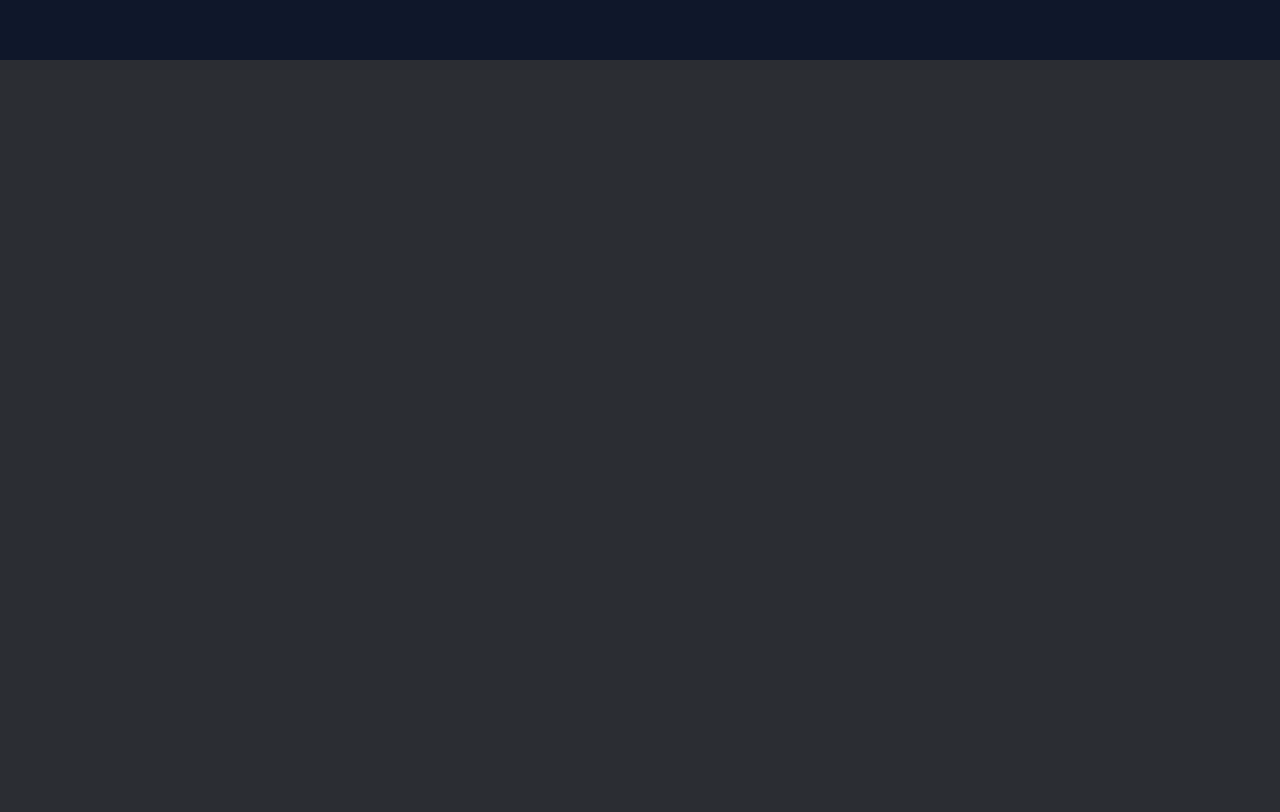
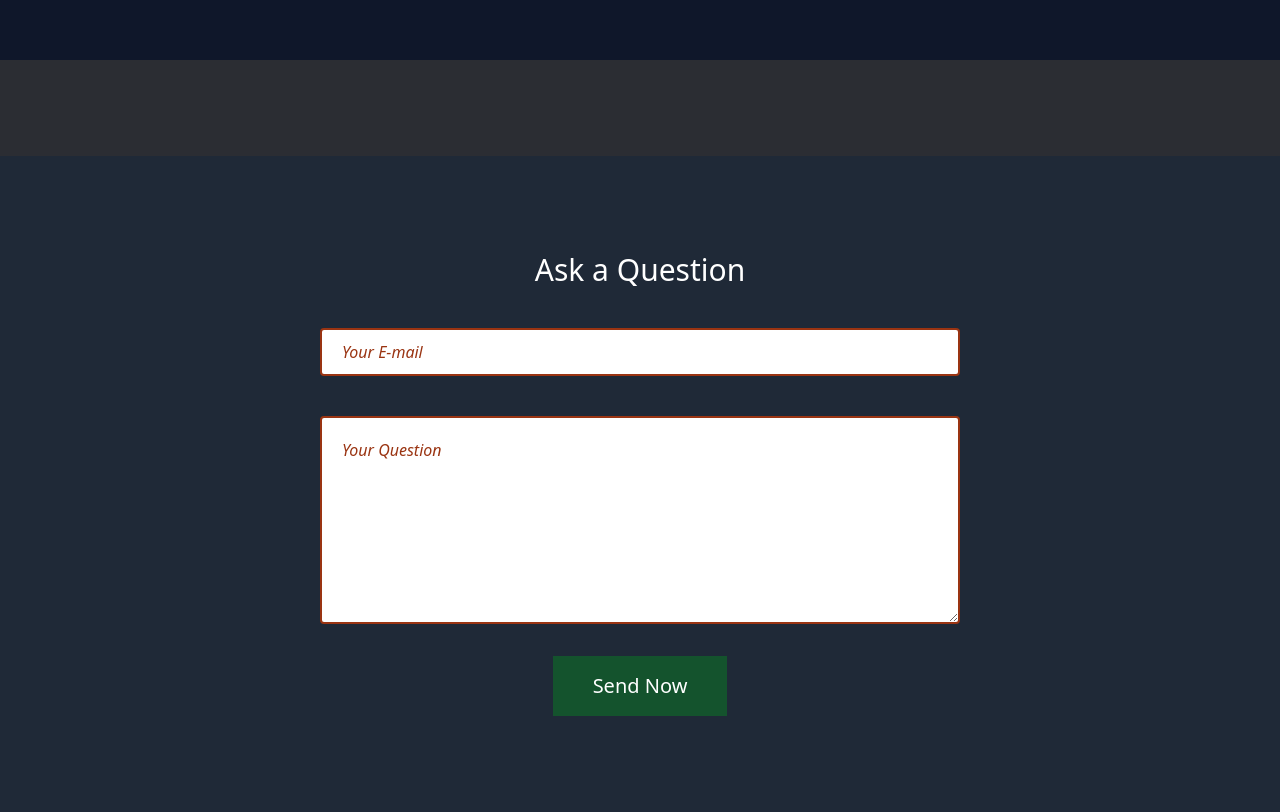
Before and after one commit to samiuzzaman10/Tailwind-CSS-Project, a website: page src/index.html in a window 1280 px wide. Shown: the part 2348-3160 px from the top of the page. Before the commit the page ends 2504 px from the top, so only its background shows below. Drawn offline with Linux system fonts and the light colour scheme.

Commit message:
form section

```diff
--- a/src/index.html
+++ b/src/index.html
@@ -171,8 +171,12 @@
       <!-- Service Section Code ends -->
 
       <!-- My clients section code starts -->
-      <section class="bg-slate-900 py-16 md:py-48 grid place-content-center justify-center items-center text-center mb-24">
-        <div class="md:flex justify-center items-center text-white gap-5 sm:gap-8 sm:px-10 md:gap-12 md:gap-x-48 sm:px-15">
+      <section
+        class="bg-slate-900 py-16 md:py-48 grid place-content-center justify-center items-center text-center mb-24"
+      >
+        <div
+          class="md:flex justify-center items-center text-white gap-5 sm:gap-8 sm:px-10 md:gap-12 md:gap-x-48 sm:px-15"
+        >
           <div class="text-lg sm:text-xl md:text-3xl pb-20">
             <p class="text-yellow-500 mb-10 animate-bounce">My Clients</p>
             <h2>
@@ -185,7 +189,9 @@
               Customers
             </h2>
           </div>
-          <div class="grid sm:grid-cols-2 md:grid-cols-3 gap-5 sm:gap-8 md:gap-12">
+          <div
+            class="grid sm:grid-cols-2 md:grid-cols-3 gap-5 sm:gap-8 md:gap-12"
+          >
             <div>
               <img src="../img/client-01.png" alt="" />
               <h3>One Plus</h3>
@@ -226,6 +232,34 @@
         </div>
       </section>
       <!-- My clients section code ends -->
+
+      <!-- Form Design code start -->
+      <section class="bg-[#1F2937] py-16 sm:py-24">
+        <div>
+          <h3 class="text-center text-xl sm:text-3xl text-white mb-10">
+            Ask a Question
+          </h3>
+          <form>
+            <input
+              class="block mx-auto w-5/6 sm:w-1/2 h-12 border border-2 border-orange-800 rounded placeholder:italic placeholder:text-orange-800 px-5 mb-10"
+              type="email"
+              placeholder="Your E-mail"
+            />
+
+            <textarea
+              class="block mx-auto w-5/6 sm:w-1/2 h-52 border border-2 border-orange-800 rounded placeholder:italic placeholder:text-orange-800 px-5 py-5"
+              placeholder="Your Question"
+            ></textarea>
+
+            <button
+              class="block mx-auto bg-green-900 px-10 py-4 text-white text-xl mt-8 hover:bg-green-600 transition"
+            >
+              Send Now
+            </button>
+          </form>
+        </div>
+      </section>
+      <!-- Form Design code ends -->
     </main>
   </body>
 </html>
```
Also changed, not shown: src/output.css.
